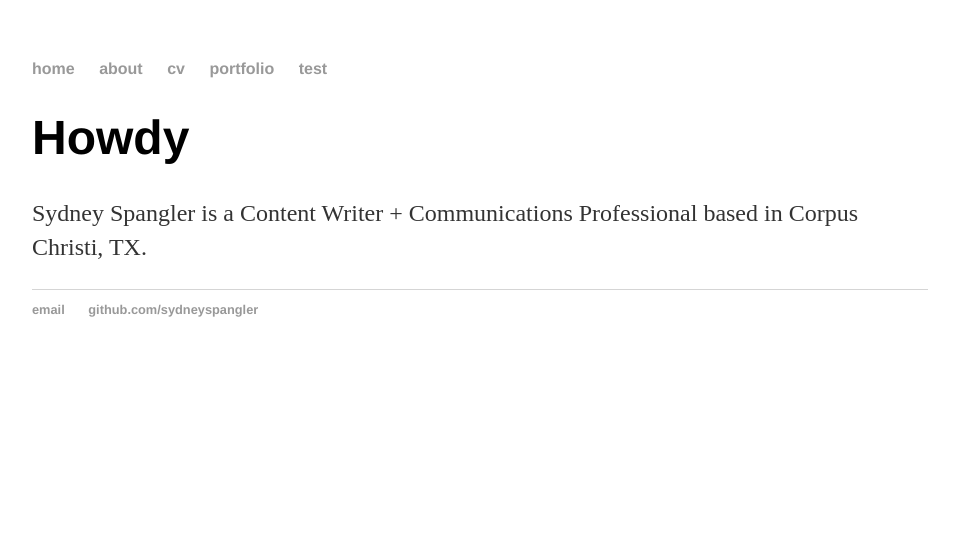
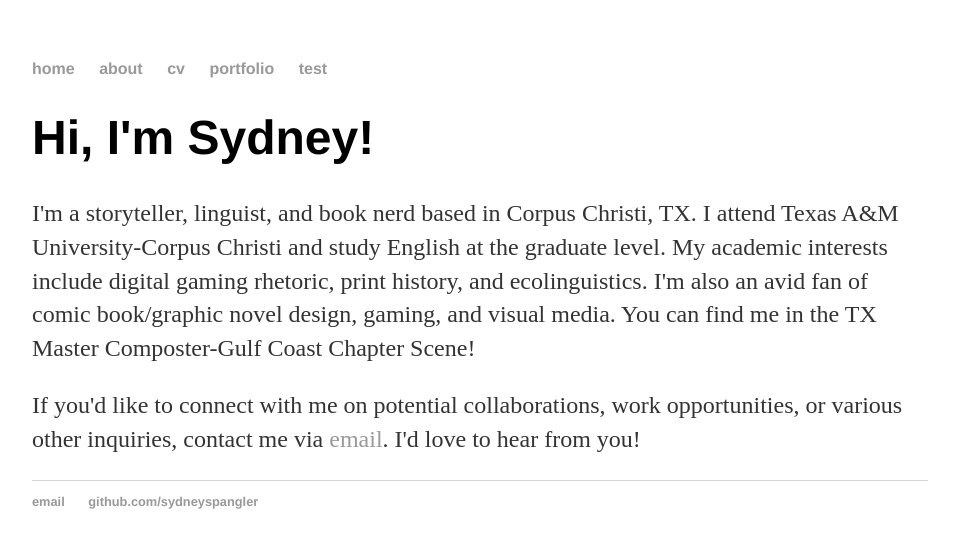
Before and after one commit to sydneyspangler/sydneyspangler.github.io, a Jekyll site: the page built from index.html, in a window 1280 px wide. Shown: the top 548 px of the page, without its empty margins (160-1119 px from the left). Built offline with Jekyll 4.4.1, drawn with Linux system fonts in a browser that asks for light colours.

Commit message:
Update index.html

```diff
--- a/index.html
+++ b/index.html
@@ -3,6 +3,7 @@ layout: default
 title: sydneyspangler
 ---
 <div class="blurb">
-	<h1>Howdy</h1>
-	<p>Sydney Spangler is a Content Writer + Communications Professional based in Corpus Christi, TX.</p>
+	<h1>Hi, I'm Sydney!</h1>
+	<p>I'm a storyteller, linguist, and book nerd based in Corpus Christi, TX. I attend Texas A&amp;M University-Corpus Christi and study English at the graduate level. My academic interests include digital gaming rhetoric, print history, and ecolinguistics. I'm also an avid fan of comic book/graphic novel design, gaming, and visual media. You can find me in the TX Master Composter-Gulf Coast Chapter Scene!</p>
+	<p>If you'd like to connect with me on potential collaborations, work opportunities, or various other inquiries, contact me via <a href="mailto:spangler.sydney@gmail.com">email</a>. I'd love to hear from you!</p>
 </div><!-- /.blurb -->
```
